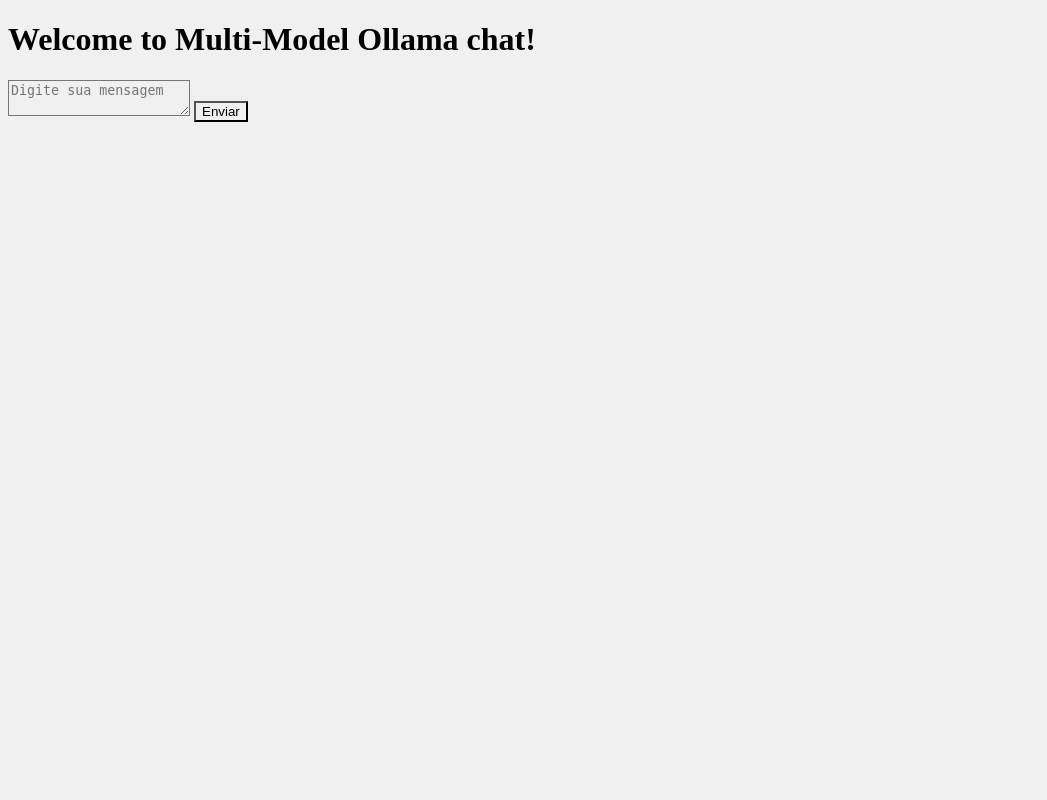
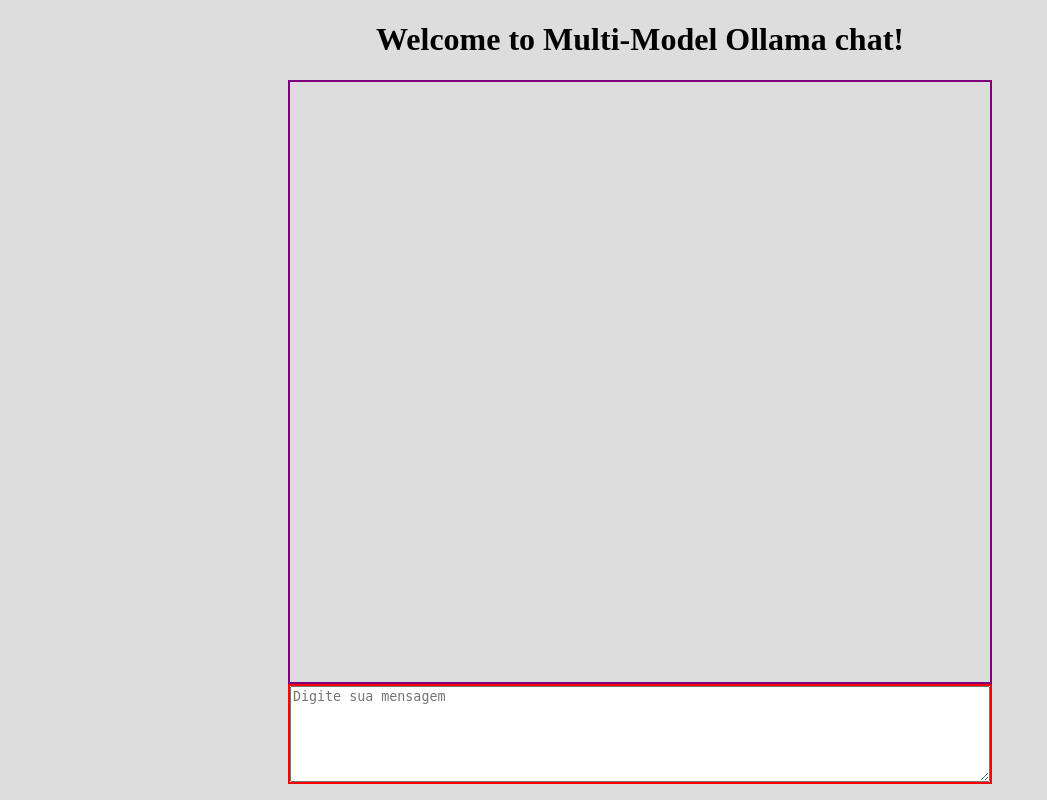
Before and after one commit to not-dromo/API-multi-modelo-com-Ollama, a Flask app: page /menu in a window 1280 px wide. Shown: the whole page, without its empty margins (0-1047 px from the left). Run offline with Flask 3, Linux system fonts and the light colour scheme.

Commit message:
💄 style: ajusta CSS e HTML para melhorar visual do chat

```diff
--- a/static/script.js
+++ b/static/script.js
@@ -12,8 +12,8 @@ async function enviarPergunta() {
     console.log(dados.resposta);
 
     const chat = document.getElementById('chat');
-    chat.innerHTML += `<p><b>Você:</b> ${pergunta}</p>`;
-    chat.innerHTML += `<p><b>Modelo:</b> ${dados.resposta}</p>`;
+    chat.innerHTML += `<div class="mensagem-sua"><b>Você:</b> ${pergunta}</div>`;
+    chat.innerHTML += `<div class="mensagem-bot"><b>Modelo:</b> ${dados.resposta}</div>`;
 }
 
 
--- a/static/style.css
+++ b/static/style.css
@@ -1,3 +1,49 @@
-* {
-    background-color: #F0F0F0;
+body {
+    min-height: 100vh;
+    margin: 0;
+    padding: 0;
+    background-color: #DDDDDD;
+    display: flex;
+    flex-direction: column;
+    justify-content: flex-start;
+    align-items: center;
 }
+
+h1 {
+    display: flex;
+    justify-content: flex-end;
+}
+
+.chat{
+    border: 2px solid purple;
+    width: 700px;
+    height: 75vh;
+}
+
+.mensagem-sua {
+    border: 2px solid blue;
+    display: flex;
+    flex-direction: column;
+    align-items: flex-end;
+    justify-content: flex-end;
+}
+
+.mensagem-bot {
+    border: 2px solid green;
+    display: flex;
+    flex-direction: column;
+    align-items: flex-start;
+    justify-content: flex-start;
+}
+
+.text-box-pai {
+    border: 2px solid red;
+    width: 700px;
+    height: 12vh;
+    display: flex;
+    justify-content: center;
+}
+
+.text-box {
+    width: 100vh;
+}
--- a/templates/menu.html
+++ b/templates/menu.html
@@ -4,13 +4,14 @@
     <meta charset="UTF-8">
     <meta name="viewport" content="width=device-width, initial-scale=1.0">
     <link rel="stylesheet" href="{{ url_for('static', filename='style.css') }}">
-    <title>Document</title>
 </head>
 <body>
     <h1>Welcome to Multi-Model Ollama chat!</h1>
-    <div id="chat"></div>
-    <textarea id="pergunta" placeholder="Digite sua mensagem"></textarea>
-    <button onclick="enviarPergunta()">Enviar</button>
+    <div id="chat" class="chat"></div>
+    <div class="text-box-pai">
+        <textarea id="pergunta" class="text-box" placeholder="Digite sua mensagem"></textarea>
+    </div>
+    <!--<button onclick="enviarPergunta()">Enviar</button>-->
 
 
 
```
